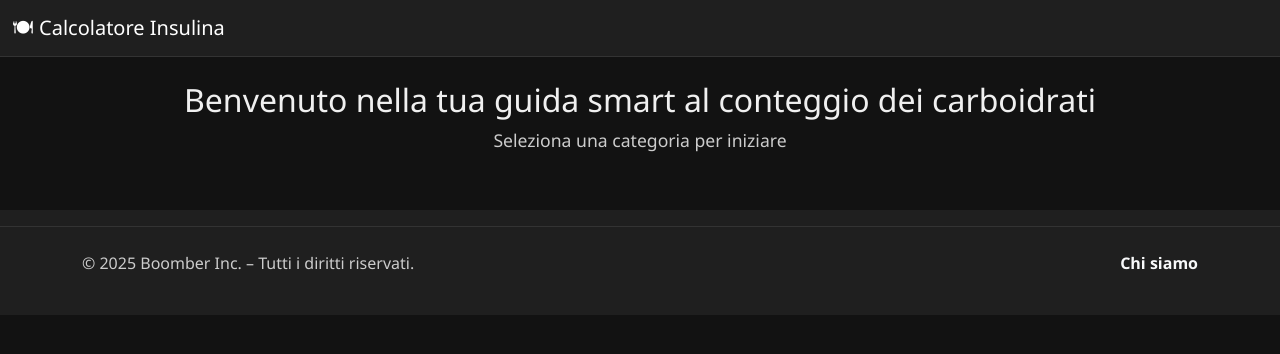
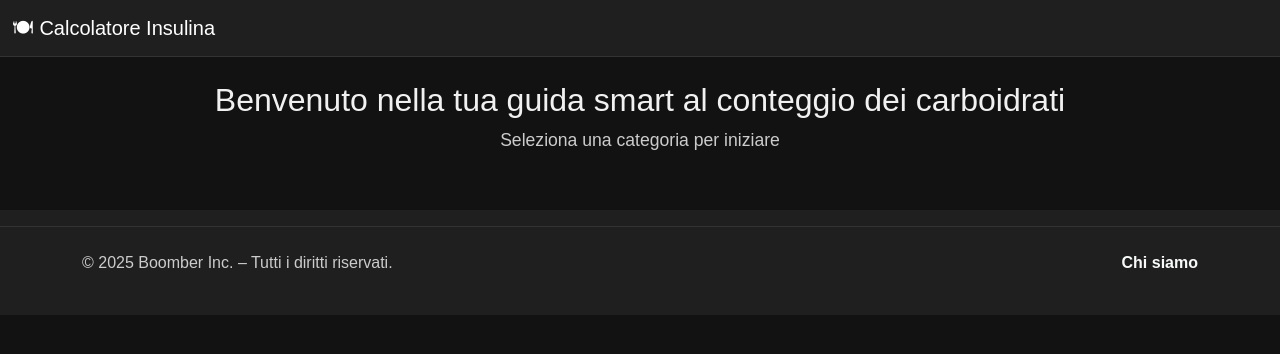
Before and after one commit to ivangrassii/gestione-alimenti-webapp, a Flask app: template templates/home.html in a window 1280 px wide. Shown: the top 354 px of the page. Run offline with Flask 3, Linux system fonts and the light colour scheme; the template is opened without the code that fills it, so the values that code supplies are empty.

Commit message:
Update home.html

```diff
--- a/templates/home.html
+++ b/templates/home.html
@@ -13,8 +13,8 @@
   <style>
     body {
       background-color: #121212;
-      color: #f0f0f0;
-      font-family: 'Segoe UI', sans-serif;
+      color: #f1f1f1;
+      font-family: 'italic', sans-serif;
     }
     .navbar {
       background-color: #1f1f1f;
```
